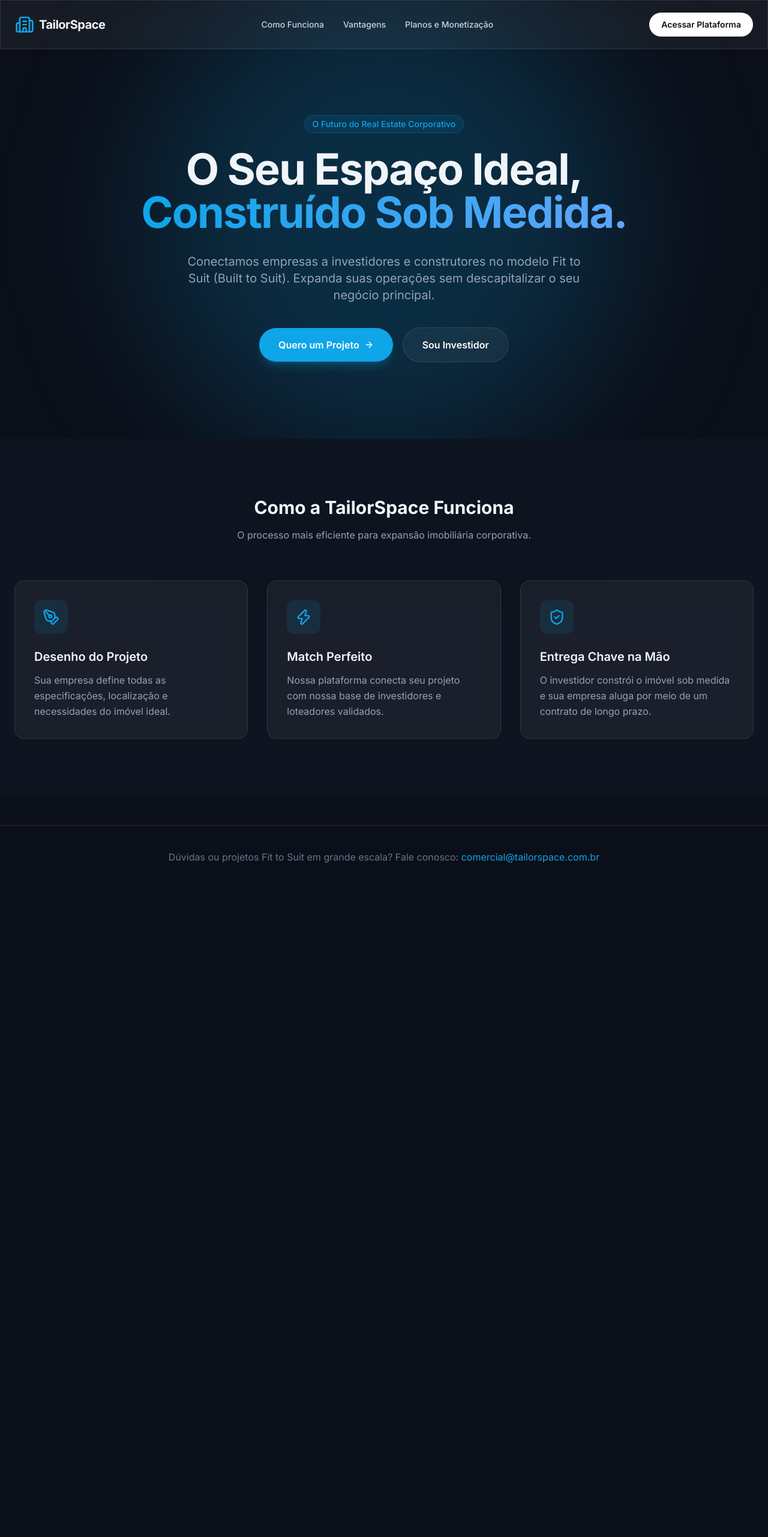
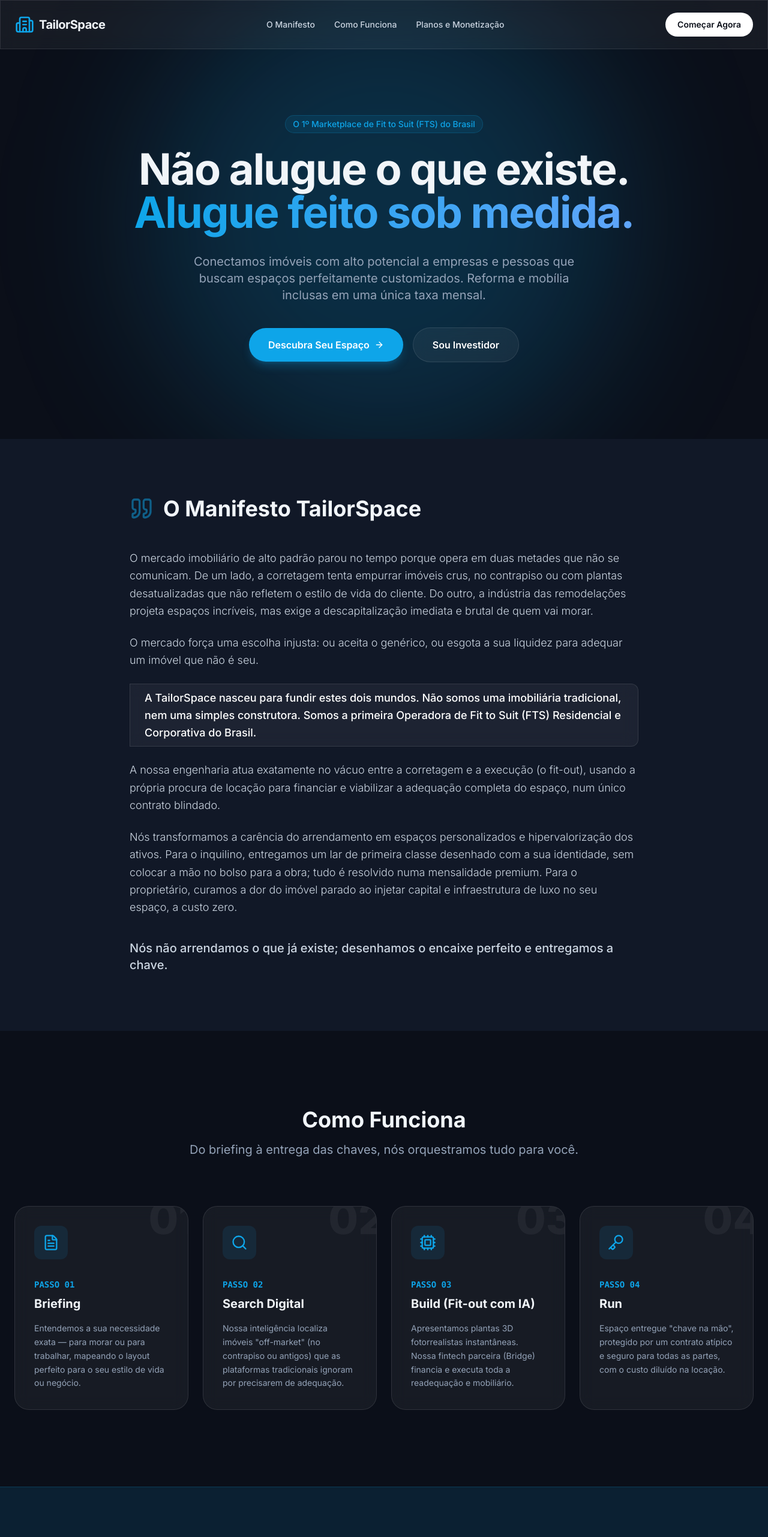
Before and after one commit to aleandrade926/tailorspace-app, a React (Vite) app: page / in a window 1280 px wide. Shown: the top 2563 px of the page at 60% size. Before the commit the page ends 1561 px from the top, so only its background shows below. Built offline with nearby package versions, Linux system fonts and the light colour scheme.

Commit message:
feat: rebuild institutional site sections

```diff
--- a/src/App.tsx
+++ b/src/App.tsx
@@ -1,7 +1,6 @@
-
 import { BrowserRouter as Router, Routes, Route, Link } from 'react-router-dom';
 import { motion } from 'framer-motion';
-import { Building2, ArrowRight, ShieldCheck, Zap, PenTool } from 'lucide-react';
+import { Building2, ArrowRight, ShieldCheck, Search, Cpu, Key, FileText, Quote } from 'lucide-react';
 
 function LandingPage() {
   return (
@@ -14,13 +13,13 @@
             <span className="text-xl font-bold tracking-tight">TailorSpace</span>
           </div>
           <div className="hidden md:flex items-center gap-8 text-sm font-medium text-slate-300">
+            <a href="#manifesto" className="hover:text-white transition-colors">O Manifesto</a>
             <a href="#how-it-works" className="hover:text-white transition-colors">Como Funciona</a>
-            <a href="#benefits" className="hover:text-white transition-colors">Vantagens</a>
-            <Link to="/pricing" className="hover:text-white transition-colors">Planos e Monetização</Link>
+            <Link to="/pricing" className="hover:text-white transition-colors text-brand-400">Planos e Monetização</Link>
           </div>
-          <button className="bg-white text-dark-900 px-5 py-2.5 rounded-full text-sm font-semibold hover:bg-slate-200 transition-colors">
-            Acessar Plataforma
-          </button>
+          <a href="https://studios.tailorspace.com.br/geral" target="_blank" rel="noopener noreferrer" className="bg-white text-dark-900 px-5 py-2.5 rounded-full text-sm font-semibold hover:bg-slate-200 transition-colors">
+            Começar Agora
+          </a>
         </div>
       </nav>
 
@@ -35,67 +34,120 @@
             transition={{ duration: 0.8 }}
           >
             <span className="inline-block py-1 px-3 rounded-full bg-brand-500/10 text-brand-500 border border-brand-500/20 text-sm font-medium mb-6">
-              O Futuro do Real Estate Corporativo
+              O 1º Marketplace de Fit to Suit (FTS) do Brasil
             </span>
             <h1 className="text-5xl md:text-7xl font-bold tracking-tight mb-8">
-              O Seu Espaço Ideal,<br />
+              Não alugue o que existe.<br />
               <span className="text-transparent bg-clip-text bg-gradient-to-r from-brand-500 to-blue-400">
-                Construído Sob Medida.
+                Alugue feito sob medida.
               </span>
             </h1>
-            <p className="text-lg md:text-xl text-slate-400 max-w-2xl mx-auto mb-10">
-              Conectamos empresas a investidores e construtores no modelo Fit to Suit (Built to Suit). Expanda suas operações sem descapitalizar o seu negócio principal.
+            <p className="text-lg md:text-xl text-slate-400 max-w-2xl mx-auto mb-10 leading-relaxed">
+              Conectamos imóveis com alto potencial a empresas e pessoas que buscam espaços perfeitamente customizados. Reforma e mobília inclusas em uma única taxa mensal.
             </p>
             <div className="flex flex-col sm:flex-row items-center justify-center gap-4">
-              <button className="w-full sm:w-auto px-8 py-4 bg-brand-500 text-white rounded-full font-semibold flex items-center justify-center gap-2 hover:bg-brand-600 transition-all shadow-lg shadow-brand-500/25">
-                Quero um Projeto <ArrowRight className="w-4 h-4" />
-              </button>
-              <button className="w-full sm:w-auto px-8 py-4 glass text-white rounded-full font-semibold hover:bg-white/10 transition-all">
+              <a href="https://studios.tailorspace.com.br/geral" className="w-full sm:w-auto px-8 py-4 bg-brand-500 text-white rounded-full font-semibold flex items-center justify-center gap-2 hover:bg-brand-600 transition-all shadow-lg shadow-brand-500/25">
+                Descubra Seu Espaço <ArrowRight className="w-4 h-4" />
+              </a>
+              <Link to="/pricing" className="w-full sm:w-auto px-8 py-4 glass text-white rounded-full font-semibold hover:bg-white/10 transition-all">
                 Sou Investidor
-              </button>
+              </Link>
             </div>
           </motion.div>
         </div>
       </section>
 
-      {/* Features */}
-      <section id="how-it-works" className="py-24 bg-dark-800/50">
-        <div className="max-w-7xl mx-auto px-6">
-          <div className="text-center mb-16">
-            <h2 className="text-3xl font-bold mb-4">Como a TailorSpace Funciona</h2>
-            <p className="text-slate-400">O processo mais eficiente para expansão imobiliária corporativa.</p>
+      {/* Manifesto */}
+      <section id="manifesto" className="py-24 relative overflow-hidden bg-dark-800">
+        <div className="max-w-4xl mx-auto px-6 relative z-10">
+          <div className="flex items-center gap-4 mb-12">
+            <Quote className="w-10 h-10 text-brand-500 opacity-50" />
+            <h2 className="text-3xl md:text-4xl font-bold">O Manifesto TailorSpace</h2>
           </div>
 
-          <div className="grid md:grid-cols-3 gap-8">
+          <div className="space-y-6 text-lg text-slate-300 leading-relaxed font-light">
+            <motion.p initial={{ opacity: 0, y: 20 }} whileInView={{ opacity: 1, y: 0 }} viewport={{ once: true }}>
+              O mercado imobiliário de alto padrão parou no tempo porque opera em duas metades que não se comunicam. De um lado, a corretagem tenta empurrar imóveis crus, no contrapiso ou com plantas desatualizadas que não refletem o estilo de vida do cliente. Do outro, a indústria das remodelações projeta espaços incríveis, mas exige a descapitalização imediata e brutal de quem vai morar.
+            </motion.p>
+            <motion.p initial={{ opacity: 0, y: 20 }} whileInView={{ opacity: 1, y: 0 }} viewport={{ once: true }} transition={{ delay: 0.1 }}>
+              O mercado força uma escolha injusta: ou aceita o genérico, ou esgota a sua liquidez para adequar um imóvel que não é seu.
+            </motion.p>
+            <motion.p initial={{ opacity: 0, y: 20 }} whileInView={{ opacity: 1, y: 0 }} viewport={{ once: true }} transition={{ delay: 0.2 }} className="text-white font-medium border-l-4 border-brand-500 pl-6 py-2 my-8 glass rounded-r-xl">
+              A TailorSpace nasceu para fundir estes dois mundos. Não somos uma imobiliária tradicional, nem uma simples construtora. Somos a primeira Operadora de Fit to Suit (FTS) Residencial e Corporativa do Brasil.
+            </motion.p>
+            <motion.p initial={{ opacity: 0, y: 20 }} whileInView={{ opacity: 1, y: 0 }} viewport={{ once: true }} transition={{ delay: 0.3 }}>
+              A nossa engenharia atua exatamente no vácuo entre a corretagem e a execução (o fit-out), usando a própria procura de locação para financiar e viabilizar a adequação completa do espaço, num único contrato blindado.
+            </motion.p>
+            <motion.p initial={{ opacity: 0, y: 20 }} whileInView={{ opacity: 1, y: 0 }} viewport={{ once: true }} transition={{ delay: 0.4 }}>
+              Nós transformamos a carência do arrendamento em espaços personalizados e hipervalorização dos ativos. Para o inquilino, entregamos um lar de primeira classe desenhado com a sua identidade, sem colocar a mão no bolso para a obra; tudo é resolvido numa mensalidade premium. Para o proprietário, curamos a dor do imóvel parado ao injetar capital e infraestrutura de luxo no seu espaço, a custo zero.
+            </motion.p>
+            <motion.p initial={{ opacity: 0, y: 20 }} whileInView={{ opacity: 1, y: 0 }} viewport={{ once: true }} transition={{ delay: 0.5 }} className="text-brand-400 font-medium text-xl pt-4">
+              Nós não arrendamos o que já existe; desenhamos o encaixe perfeito e entregamos a chave.
+            </motion.p>
+          </div>
+        </div>
+      </section>
+
+      {/* Features */}
+      <section id="how-it-works" className="py-32">
+        <div className="max-w-7xl mx-auto px-6">
+          <div className="text-center mb-20">
+            <h2 className="text-4xl font-bold mb-4">Como Funciona</h2>
+            <p className="text-xl text-slate-400">Do briefing à entrega das chaves, nós orquestramos tudo para você.</p>
+          </div>
+
+          <div className="grid md:grid-cols-2 lg:grid-cols-4 gap-6">
             {[
-              { icon: PenTool, title: 'Desenho do Projeto', desc: 'Sua empresa define todas as especificações, localização e necessidades do imóvel ideal.' },
-              { icon: Zap, title: 'Match Perfeito', desc: 'Nossa plataforma conecta seu projeto com nossa base de investidores e loteadores validados.' },
-              { icon: ShieldCheck, title: 'Entrega Chave na Mão', desc: 'O investidor constrói o imóvel sob medida e sua empresa aluga por meio de um contrato de longo prazo.' }
+              { step: '01', icon: FileText, title: 'Briefing', desc: 'Entendemos a sua necessidade exata — para morar ou para trabalhar, mapeando o layout perfeito para o seu estilo de vida ou negócio.' },
+              { step: '02', icon: Search, title: 'Search Digital', desc: 'Nossa inteligência localiza imóveis "off-market" (no contrapiso ou antigos) que as plataformas tradicionais ignoram por precisarem de adequação.' },
+              { step: '03', icon: Cpu, title: 'Build (Fit-out com IA)', desc: 'Apresentamos plantas 3D fotorrealistas instantâneas. Nossa fintech parceira (Bridge) financia e executa toda a readequação e mobiliário.' },
+              { step: '04', icon: Key, title: 'Run', desc: 'Espaço entregue "chave na mão", protegido por um contrato atípico e seguro para todas as partes, com o custo diluído na locação.' }
             ].map((feature, idx) => (
               <motion.div
                 key={idx}
                 initial={{ opacity: 0, y: 20 }}
                 whileInView={{ opacity: 1, y: 0 }}
                 viewport={{ once: true }}
-                transition={{ delay: idx * 0.2 }}
-                className="glass p-8 rounded-2xl hover:border-brand-500/50 transition-colors group"
+                transition={{ delay: idx * 0.15 }}
+                className="glass p-8 rounded-3xl hover:border-brand-500/50 transition-all group hover:-translate-y-2 relative overflow-hidden"
               >
-                <div className="w-14 h-14 bg-brand-500/10 rounded-xl flex items-center justify-center mb-6 group-hover:scale-110 transition-transform">
-                  <feature.icon className="w-7 h-7 text-brand-500" />
+                <div className="absolute -right-4 -top-4 text-7xl font-black text-white/5 group-hover:text-brand-500/10 transition-colors pointer-events-none">
+                  {feature.step}
                 </div>
-                <h3 className="text-xl font-semibold mb-3">{feature.title}</h3>
-                <p className="text-slate-400 leading-relaxed">{feature.desc}</p>
+                <div className="w-14 h-14 bg-brand-500/10 rounded-xl flex items-center justify-center mb-8 group-hover:scale-110 group-hover:bg-brand-500 transition-all">
+                  <feature.icon className="w-7 h-7 text-brand-500 group-hover:text-white" />
+                </div>
+                <div className="text-brand-500 font-mono text-sm font-bold mb-2">PASSO {feature.step}</div>
+                <h3 className="text-xl font-bold mb-4">{feature.title}</h3>
+                <p className="text-slate-400 leading-relaxed text-sm">{feature.desc}</p>
               </motion.div>
             ))}
           </div>
         </div>
       </section>
 
+      {/* CTA Section */}
+      <section className="py-20 bg-brand-900/30 border-y border-brand-500/20">
+        <div className="max-w-4xl mx-auto text-center px-6">
+          <h2 className="text-3xl md:text-4xl font-bold mb-6">Dê o próximo passo para o futuro da locação</h2>
+          <p className="text-lg text-slate-300 mb-10">
+            Seja você um Inquilino buscando o espaço perfeito ou um Proprietário com um imóvel parado gerando despesas.
+          </p>
+          <a href="https://studios.tailorspace.com.br/geral" className="inline-flex px-10 py-5 bg-white text-dark-900 rounded-full font-bold text-lg hover:bg-slate-200 transition-colors shadow-xl shadow-white/10">
+            Começar Agora
+          </a>
+        </div>
+      </section>
+
       {/* Footer / Contact */}
-      <footer className="py-10 border-t border-white/10 text-center mt-12">
-        <p className="text-slate-500">
-          Dúvidas ou projetos Fit to Suit em grande escala? Fale conosco: <a href="mailto:comercial@tailorspace.com.br" className="text-brand-500 hover:text-brand-400 transition-colors">comercial@tailorspace.com.br</a>
+      <footer className="py-12 text-center">
+        <div className="mb-6">
+          <Building2 className="w-8 h-8 text-slate-600 mx-auto" />
+        </div>
+        <p className="text-slate-400 mb-2">
+          Dúvidas ou projetos especiais? Fale conosco: <a href="mailto:comercial@tailorspace.com.br" className="text-brand-500 hover:text-brand-400 transition-colors">comercial@tailorspace.com.br</a>
         </p>
+        <p className="text-slate-600 text-sm">© 2026 TailorSpace. Todos os direitos reservados. O 1º Marketplace de Fit to Suit do Brasil.</p>
       </footer>
     </div>
   );
@@ -125,7 +177,7 @@
               <li className="flex items-center gap-3 text-slate-300"><ShieldCheck className="w-6 h-6 text-brand-500" /> Match direto com +500 investidores</li>
             </ul>
             <button className="w-full py-4 glass text-white rounded-xl font-semibold hover:bg-white/10 transition-colors">
-              Pagar com Stripe
+              Pagar com Hotmart/Stripe
             </button>
           </div>
 
@@ -141,7 +193,7 @@
               <li className="flex items-center gap-3 text-slate-300"><ShieldCheck className="w-6 h-6 text-brand-500" /> Prioridade no bid de leilões FTS</li>
             </ul>
             <button className="w-full py-4 bg-brand-500 text-white rounded-xl font-semibold hover:bg-brand-600 shadow-lg shadow-brand-500/25 transition-all text-lg">
-              Assinar Plano Investidor (Stripe)
+              Assinar Plano Investidor
             </button>
           </div>
         </div>
```
